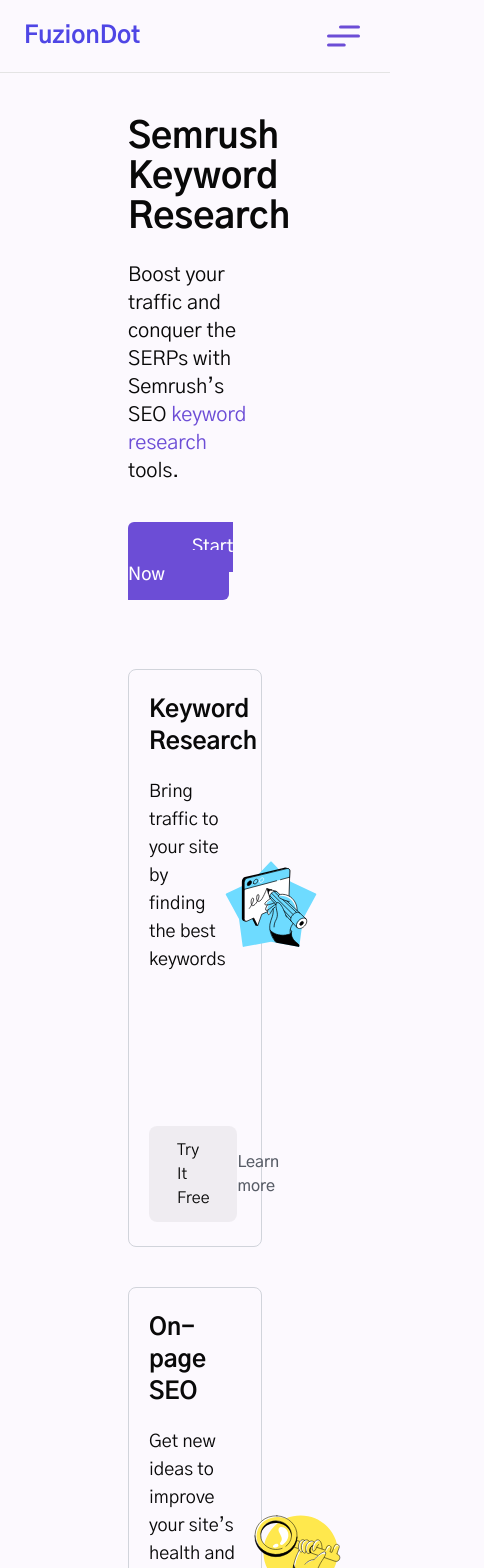
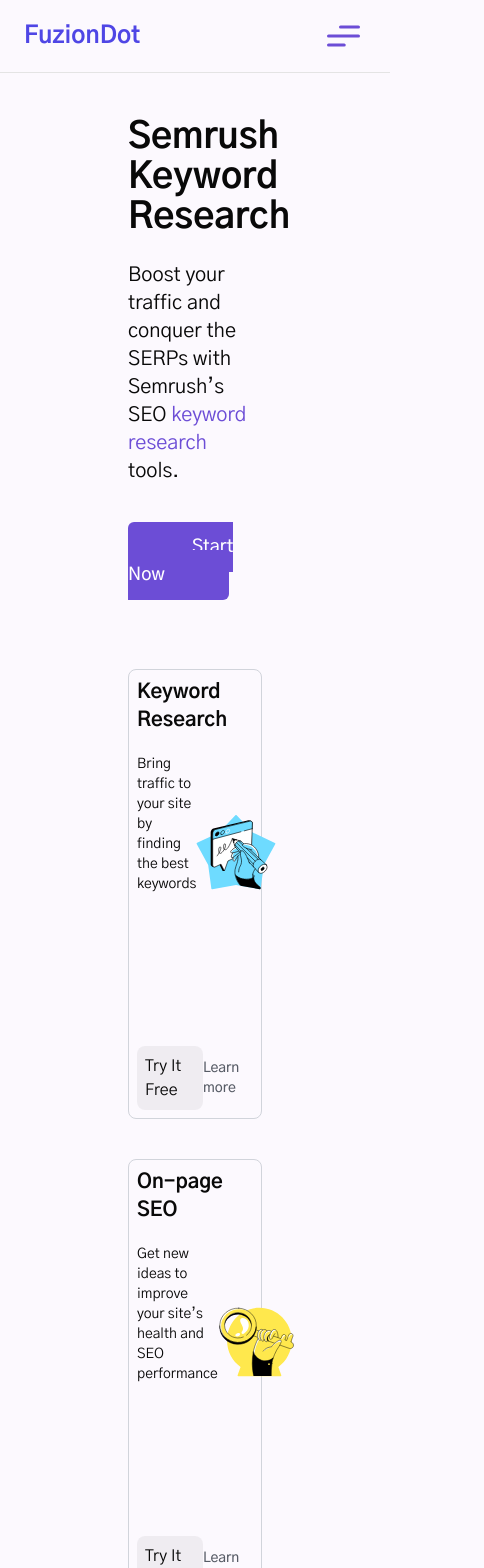
Before and after one commit to Naijabunner/burnacompany, a Next.js app: page /features/1 in a window 390 px wide. Shown: the top 1568 px of the page, 484 px wide, since content can reach past the window. Built offline with nearby package versions, Linux system fonts and the light colour scheme.

Commit message:
built the feature page

```diff
--- a/app/blog/[id]/page.tsx
+++ b/app/blog/[id]/page.tsx
@@ -1,8 +1,10 @@
-import React from 'react'
+import BlogComponent from "@/components/Blog/BlogComponent"
 
 const page = () => {
   return (
-    <section>dffdfddfdffd</section>
+    <section>
+      <BlogComponent/>
+    </section>
   )
 }
 
--- a/app/blog/page.tsx
+++ b/app/blog/page.tsx
@@ -1,7 +1,13 @@
 import Image from 'next/image'
 import React from 'react'
 import testImage from '@/Assets/Rectangle 38.jpg'
+import { useRouter } from 'next/navigation'
 const page = () => {
+  const router = useRouter()
+
+  const handleNavigation = () => {
+     router.push(`/features/${}`);
+  }
   return (
     <div>
 
--- /dev/null
+++ b/components/Blog/Article.tsx
@@ -0,0 +1,20 @@
+
+type ArticleProps = {
+    title: string
+    article:string
+    quote? : string
+}
+
+
+
+const Article:React.FC<ArticleProps>= ({title,article,quote}) =>{
+    return(
+        <section>
+            <h3>{title}</h3>
+            <p>{article}</p>
+            <blockquote>{quote}</blockquote>
+        </section>
+    )
+}
+
+export default Article
--- /dev/null
+++ b/components/Blog/BlogComponent.tsx
@@ -0,0 +1,16 @@
+import Article from "./Article"
+import Header from "./Header"
+
+const BlogComponent = () =>{
+    return (
+      <Header
+        title="The Impact of Technology on the Workplace: How Technology is Changing"
+        author="Tracey Wilson"
+        date="August 20, 2022"
+        article="Traveling is an enriching experience that opens up new horizons, exposes us to different cultures, and creates memories that last a lifetime. However, traveling can also be stressful and overwhelming, especially if you don't plan and prepare adequately. In this blog article, we'll explore tips and tricks for a memorable journey and how to make the most of your travels.
+
+One of the most rewarding aspects of traveling is immersing yourself in the local culture and customs. This includes trying local cuisine, attending cultural events and festivals, and interacting with locals. Learning a few phrases in the local language can also go a long way in making connections and showing respect."
+      />
+    );
+}
+export default BlogComponent
--- /dev/null
+++ b/components/Blog/Header.tsx
@@ -0,0 +1,26 @@
+import Image from "next/image";
+import headerImage from "@/Assets/shared/Image.png"; // Fixed import
+
+type HeaderProps = {
+    title: string;
+    author: string;
+    date: string;
+    image?: string;
+    article: string;
+}
+
+const Header: React.FC<HeaderProps> = ({ title, author, date, image, article }) => {
+  return (
+    <header>
+      <div>
+        <h1>{title}</h1>
+        <span>{author}</span>
+        <span>{date}</span>
+      </div>
+      <Image src={image || headerImage} alt="Header image" width={50} height={50} />
+      <p>{article}</p>
+    </header>
+  );
+}
+
+export default Header;
--- a/components/Features/ChooseInterest/Card.jsx
+++ b/components/Features/ChooseInterest/Card.jsx
@@ -3,12 +3,12 @@
 const Card = () => {
   return (
     <div>
-      <section className="bg-gradient-to-r to-[#bfadfb] from-primary p-20 mt-20 rounded-lg  ">
+      <section className="bg-gradient-to-r to-[#bfadfb] from-primary p-10 lg:p-20 mt-20 rounded-lg  ">
         <div className=" flex justify-center gap-10 flex-col ">
-          <h1 className="text-white text-4xl flex justify-center font-bold">
+          <h1 className="text-white sm:text-xl text-lg lg:text-4xl flex justify-center font-bold">
             This is a card...Admire its Beauty
           </h1>
-          <button className=" px-28 py-5 rounded-lg mx-auto bg-[#fbf2fbe0] text-2xl font-bold">
+          <button className=" px-8 py-2 lg:px-28 lg:py-5 rounded-lg mx-auto bg-[#fbf2fbe0] lg:text-2xl font-bold">
             Miro
           </button>
         </div>
--- a/components/Features/ChooseInterest/NavigationTab.tsx
+++ b/components/Features/ChooseInterest/NavigationTab.tsx
@@ -1,4 +1,4 @@
-import React from 'react'
+ import React from 'react'
 
 type Tab = {
     name: string
--- a/components/Features/ChooseInterest/Tools.tsx
+++ b/components/Features/ChooseInterest/Tools.tsx
@@ -17,7 +17,7 @@
 return (
   <section
     onClick={handleNavigation}
-    className="border border-[#d1d4db] justify-center min-h-60 px-5 py-6 rounded-lg cursor-pointer hover:shadow-2xl group transition-shadow hover:border-none"
+    className="border border-[#d1d4db] justify-center min-h-60 px-5 py-6 rounded-lg cursor-pointer hover:shadow-2xl group transition-shadow duration-500 hover:border-none"
   >
     <h3 className="font-bold text-2xl mb-5 group-hover:text-primary important-hover-text-red">
       {title}
--- a/components/Features/containerTools/ContainerTools.tsx
+++ b/components/Features/containerTools/ContainerTools.tsx
@@ -1,4 +1,3 @@
-import { section } from "framer-motion/client";
 import Card from "../ChooseInterest/Card";
 import Footer from "../Footer/Footer";
 import Hero from "../Hero";
--- a/components/Features/containerTools/RelatedInterest.tsx
+++ b/components/Features/containerTools/RelatedInterest.tsx
@@ -12,7 +12,8 @@
         <div className="grid lg:grid-cols-3 md:grid-cols-2 grid-cols-1 gap-4">
           {slice.map((item, index) => (
             <section
-              className="border border-[#d1d4db] justify-center min-h-60 px-5 py-6 rounded-lg cursor-pointer hover:shadow-2xl group transition-shadow hover:border-none"
+            key={index}
+              className="border border-[#d1d4db] justify-center min-h-60 px-5 py-6 rounded-lg cursor-pointer hover:shadow-2xl group transition-shadow duration-500 hover:border-none"
             >
               <h3 className="font-bold text-2xl mb-5 group-hover:text-primary important-hover-text-red">
                 {item.title}
--- a/components/Features/containerTools/ToolTwo.tsx
+++ b/components/Features/containerTools/ToolTwo.tsx
@@ -9,25 +9,26 @@
         {spliceData.map((item, index) => (
           <section
             key={index}
-            className="border border-[#d1d4db] justify-center  min-h-72 px-5 py-6 rounded-lg cursor-pointer hover:shadow-2xl group transition-shadow duration-500 hover:border-none flex flex-col"
+            className="border border-[#d1d4db] justify-center sm:p-2 max-sm:p-2 lg:min-h-72 lg:px-5 lg:py-6 rounded-lg cursor-pointer hover:shadow-2xl group transition-shadow duration-500 hover:border-none flex flex-col"
           >
-            <h3 className="font-bold text-2xl mb-5 group-hover:text-primary important-hover-text-red">
+            <h3 className="font-bold lg:text-2xl text-xl mb-5 group-hover:text-primary important-hover-text-red">
               {item.title}
             </h3>
             <div className="flex justify-between items-center">
-              <p className="mb-14 text-lg text-wrap w-52">{item.description}</p>
+              <p className="mb-14 sm:text-base lg:text-lg text-sm text-wrap w-52">{item.description}</p>
               <Image
                 src={item?.image || keyword}
                 alt=""
-                width={200}
+                width={2}
                 height={200}
+                className="sm:w-40 max-sm:w-20 lg:"
               />
             </div>
             <div className="mt-24 items-center flex  justify-between">
-              <div className="bg-black bg-opacity-5 py-3 px-7 rounded-lg group-hover:bg-primary group-hover:text-white ">
+              <div className="bg-black lg:text-base sm:text-sm bg-opacity-5 p-2 lg:py-3 lg:px-7 rounded-lg group-hover:bg-primary group-hover:text-white ">
                 Try It Free
               </div>
-              <div className="group-hover:text-primary important-hover-text-red font-medium text-base text-[#575c66]">
+              <div className="group-hover:text-primary important-hover-text-red font-medium text-sm lg:text-base text-[#575c66]">
                 {item.learn}
               </div>
             </div>
@@ -37,19 +38,3 @@
     );
 }
 export default ToolsTwo
-
-{/* <section
-    onClick={handleNavigation}
-    className="border border-[#d1d4db] justify-center min-h-60 px-5 py-6 rounded-lg cursor-pointer hover:shadow-2xl group transition-shadow hover:border-none"
-  >
-    <h3 className="font-bold text-2xl mb-5 group-hover:text-primary important-hover-text-red">
-      {title}
-    </h3>
-    <p className="mb-14 text-sm">{description}</p>
-    <div className="mt-auto items-center flex  justify-between">
-      <div className="group-hover:text-primary important-hover-text-red font-medium text-base text-[#575c66]">
-        {learn}
-      </div>
-      <div className="bg-[#f0edf0e0] rounded-sm text-sm px-2 py-1">{tools}</div>
-    </div>
-  </section> */}
--- a/components/navbar.tsx
+++ b/components/navbar.tsx
@@ -22,7 +22,7 @@
           FuzionDot
         </Link>
         <NavItem title="Services" items={["Feature 1", "Feature 2", "Feature 3"]} />
-        <NavItem title="Features" href="/enterprise"/>
+        <NavItem title="Features" href="/features"/>
         <NavItem title="Our Company" items={["Resource 1", "Resource 2", "Resource 3"]} />
         <NavItem title="Pricing" href="/enterprise" />
         <NavItem title="Our Data" href="/pricing" />
```
Also changed, not shown: Assets/shared/Image.png (added).
